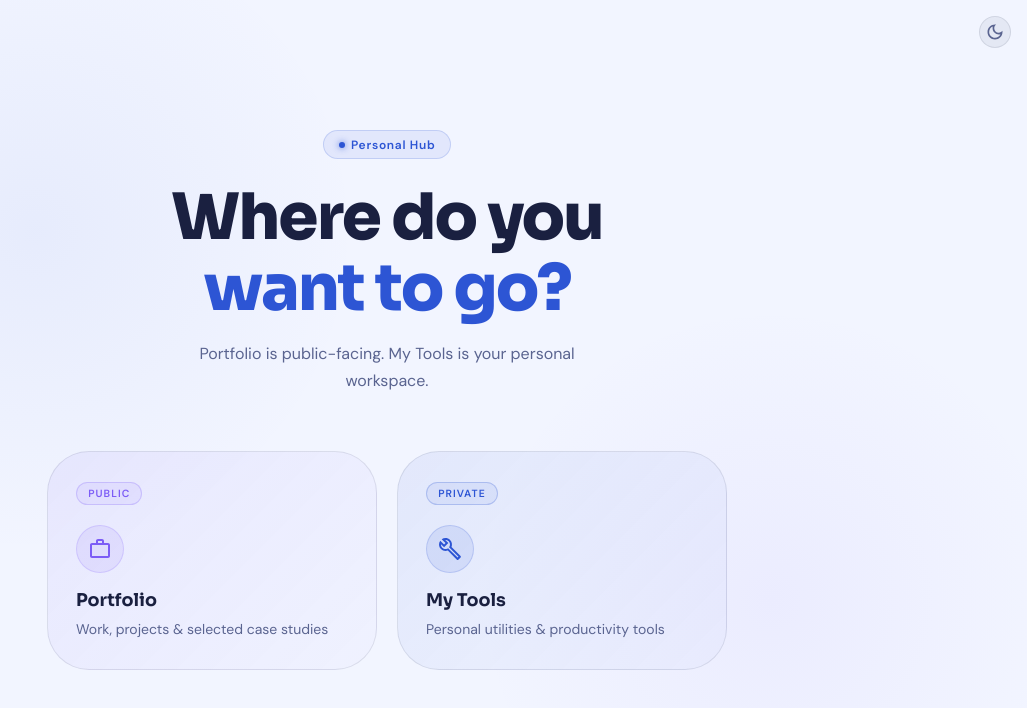
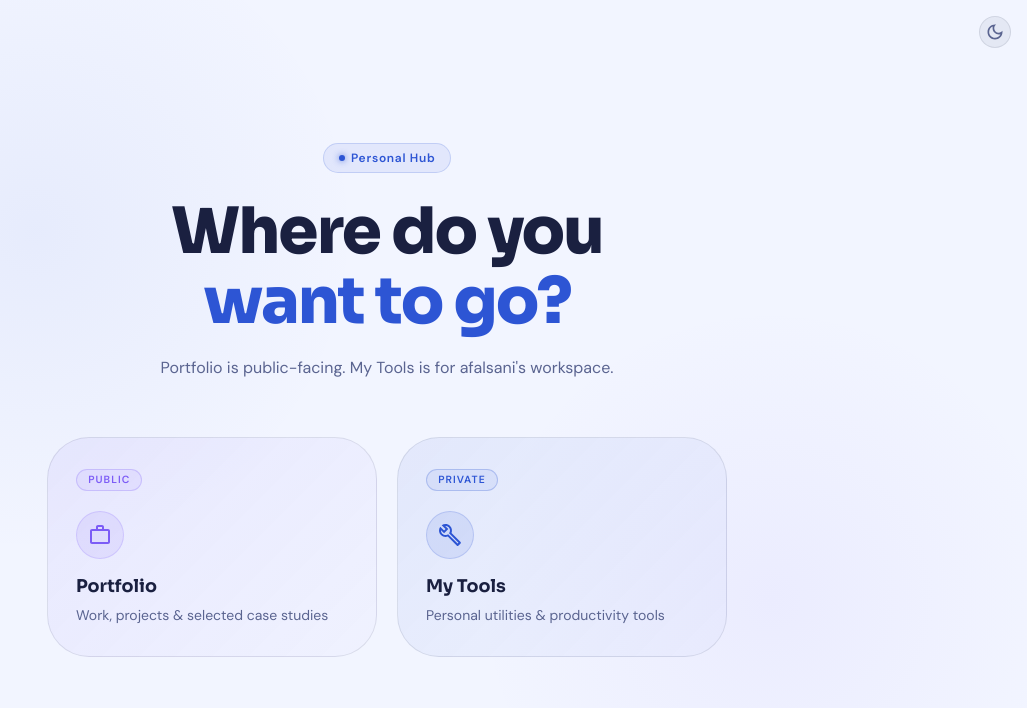
Before and after one commit to sunnysani/afalsani.com, a React (Vite) app: page / in a window 1280 px wide. Shown: the top 708 px of the page, without its empty margins (253-1280 px from the left). Built offline with nearby package versions, Linux system fonts and the light colour scheme.

Commit message:
fix: text

```diff
--- a/src/pages/IndexPage.jsx
+++ b/src/pages/IndexPage.jsx
@@ -158,12 +158,12 @@ export default function IndexPage() {
             color: 'text.secondary',
             mb: { xs: 5, md: 7 },
             fontSize: '1rem',
-            maxWidth: 380,
+            maxWidth: 480,
             mx: 'auto',
             lineHeight: 1.7,
           }}
         >
-          Portfolio is public-facing. My Tools is your personal workspace.
+          Portfolio is public-facing. My Tools is for afalsani's workspace.
         </Typography>
 
         {/* Cards */}
```
